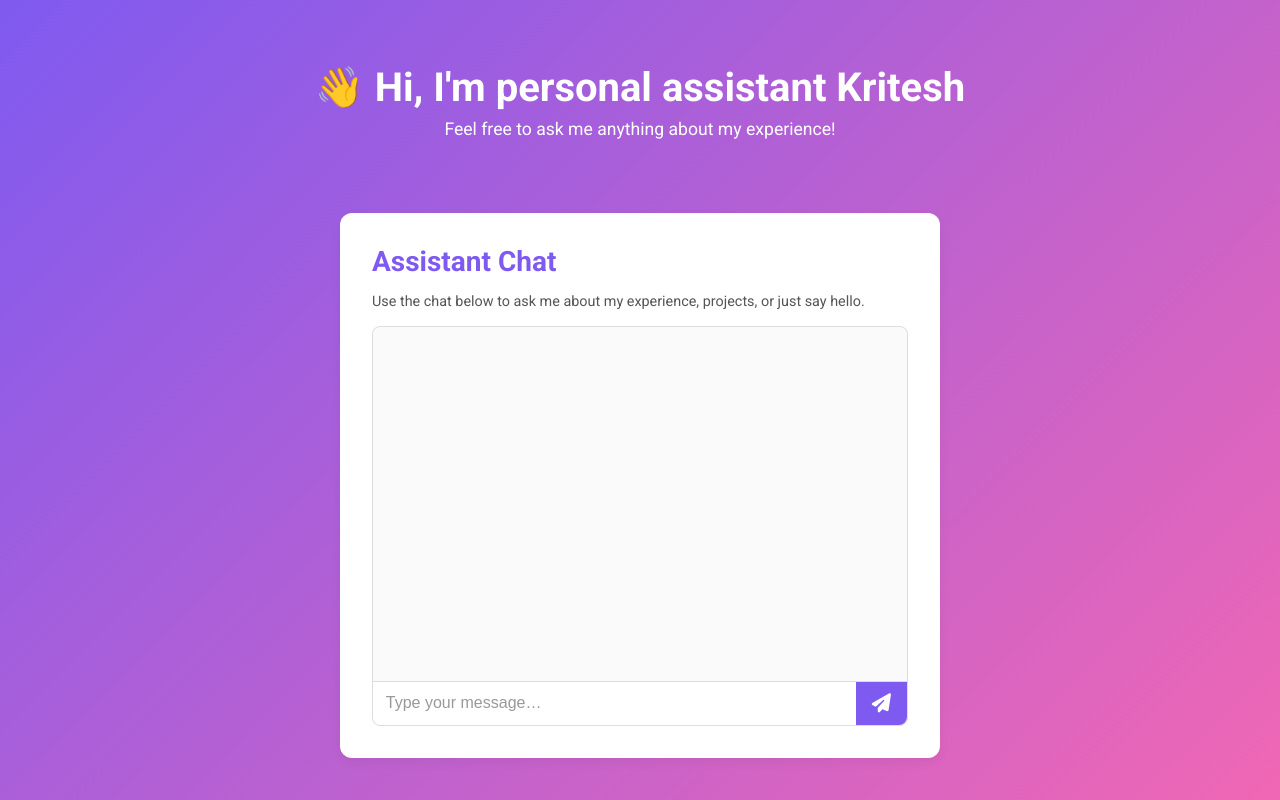
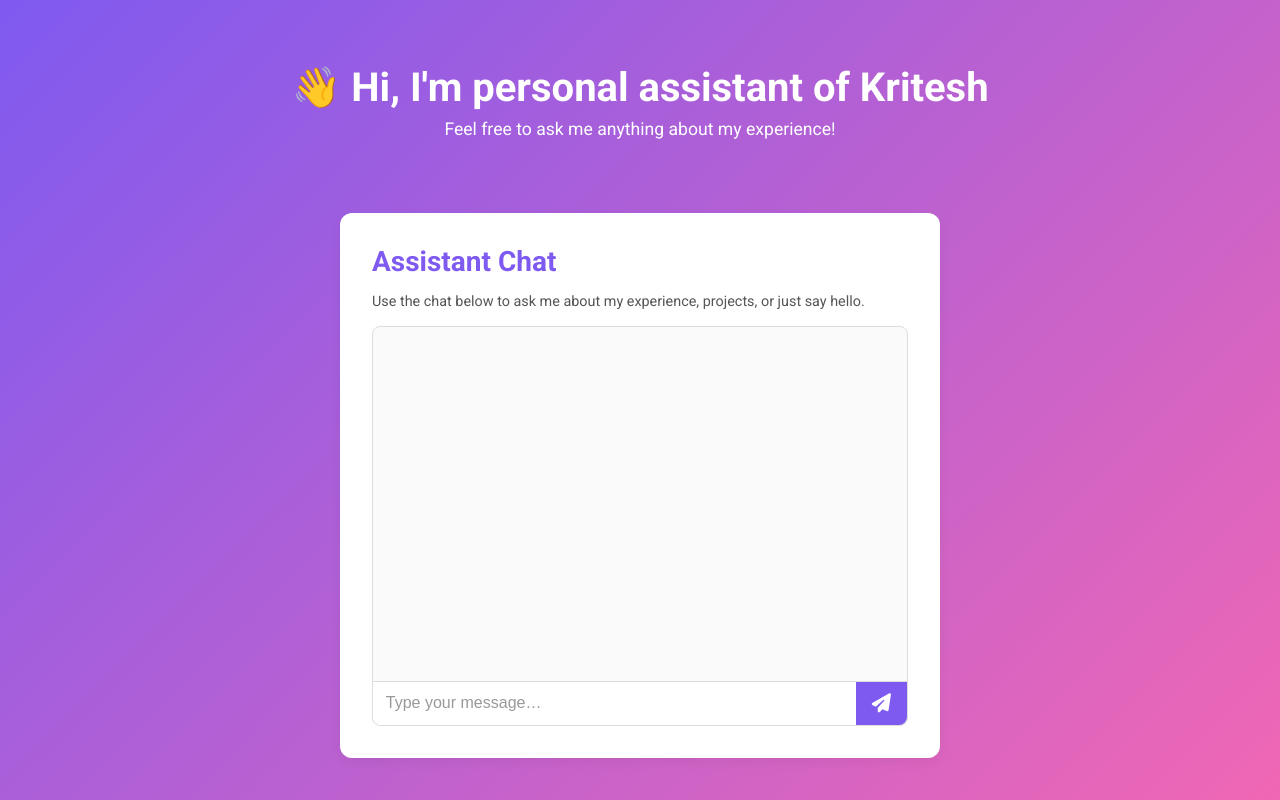
Before and after one commit to krit-hue/krit-hue.github.io, a plain HTML site: page index.html in a window 1280 px wide. Drawn offline with Linux system fonts and the light colour scheme; a small style sheet from the web is missing.

Commit message:
Update index.html

```diff
--- a/index.html
+++ b/index.html
@@ -16,7 +16,7 @@
 <body>
     <header class="hero">
         <div class="hero-content">
-            <h1>👋 Hi, I'm personal assistant Kritesh</h1>
+            <h1>👋 Hi, I'm personal assistant of Kritesh</h1>
             <p>Feel free to ask me anything about my experience!</p>
         </div>
     </header>
```
